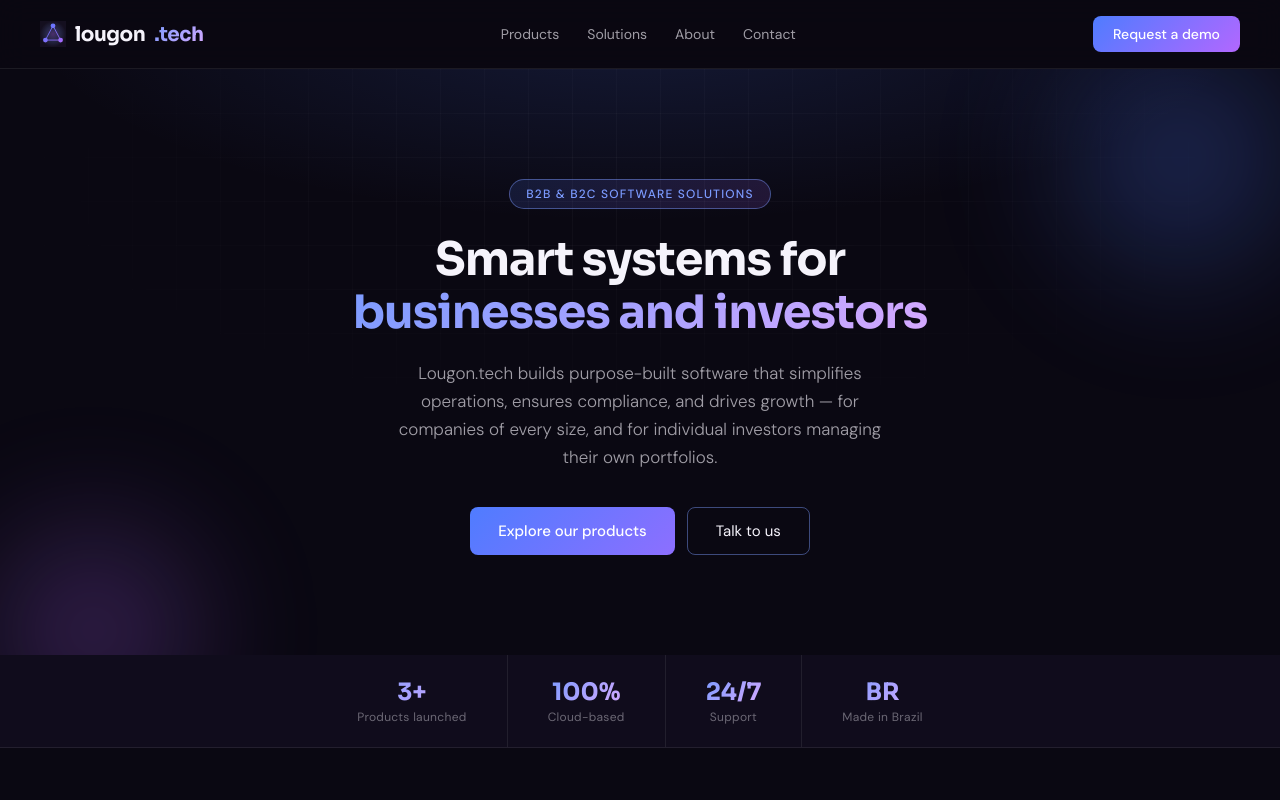
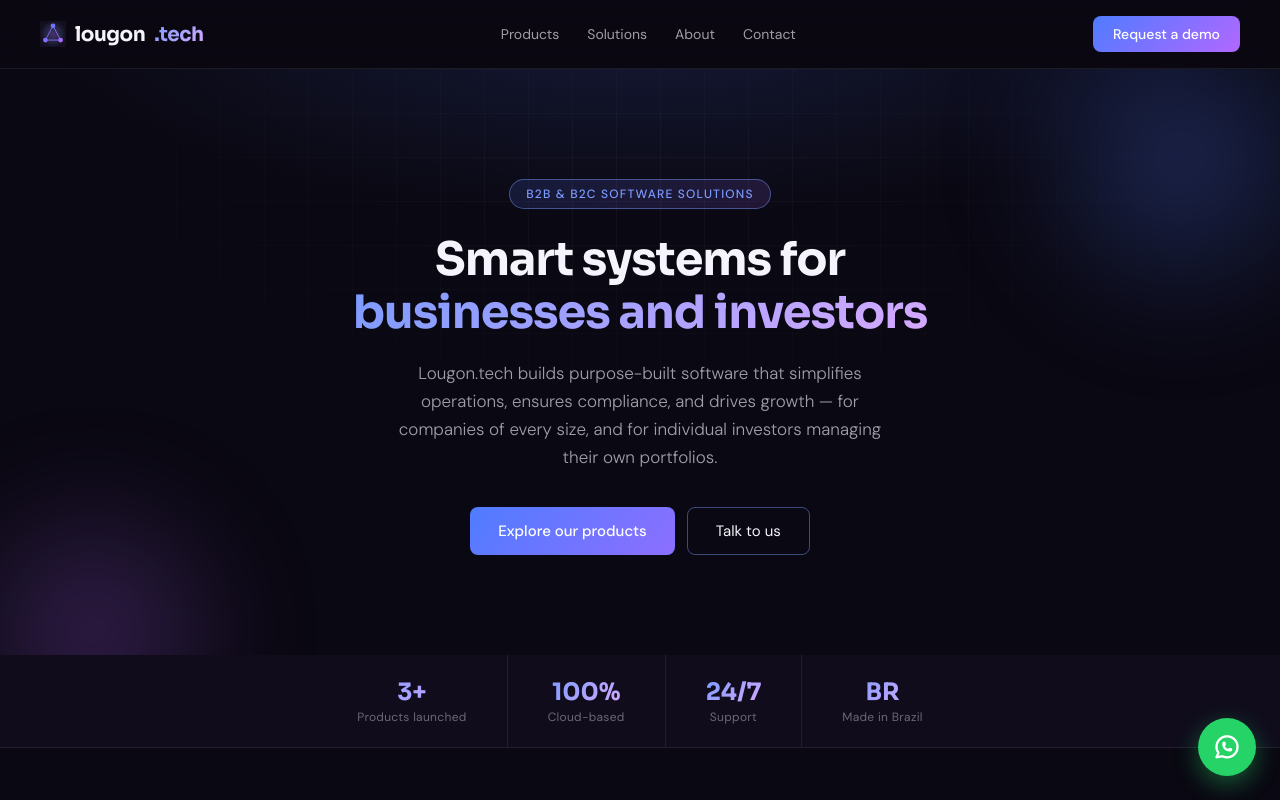
Before and after one commit to LougonVitor/lougon-tech-website, a React (Vite) app in the folder front-end/: page / in a window 1280 px wide. Shown: the top 800 px of the page. Built offline with nearby package versions, Linux system fonts and the light colour scheme.

Commit message:
feat (whatsapp): add floating WhatsApp contact button
Fixed floating action button in the bottom-right corner, linking to
the company's WhatsApp Business number with a pre-filled message.

Co-Authored-By: Claude Sonnet 5 <noreply@anthropic.com>

```diff
--- /dev/null
+++ b/front-end/src/components/whatsapp/WhatsAppButton.css
@@ -0,0 +1,48 @@
+.whatsapp-fab {
+    position: fixed;
+    bottom: 24px;
+    right: 24px;
+    width: 58px;
+    height: 58px;
+    border-radius: 50%;
+    background: var(--whatsapp);
+    display: flex;
+    align-items: center;
+    justify-content: center;
+    color: #fff;
+    font-size: 28px;
+    text-decoration: none;
+    box-shadow: 0 8px 24px rgba(37, 211, 102, 0.4);
+    z-index: 1000;
+    transition: transform 0.2s, box-shadow 0.2s;
+}
+
+.whatsapp-fab:hover {
+    transform: translateY(-3px) scale(1.05);
+    box-shadow: 0 12px 30px rgba(37, 211, 102, 0.55);
+}
+
+.whatsapp-fab-ring {
+    position: absolute;
+    inset: 0;
+    border-radius: 50%;
+    box-shadow: 0 0 0 0 rgba(37, 211, 102, 0.55);
+    animation: whatsapp-pulse 2.2s infinite;
+    pointer-events: none;
+}
+
+@keyframes whatsapp-pulse {
+    0% { box-shadow: 0 0 0 0 rgba(37, 211, 102, 0.55); }
+    70% { box-shadow: 0 0 0 16px rgba(37, 211, 102, 0); }
+    100% { box-shadow: 0 0 0 0 rgba(37, 211, 102, 0); }
+}
+
+@media (max-width: 600px) {
+    .whatsapp-fab {
+        width: 52px;
+        height: 52px;
+        bottom: 18px;
+        right: 18px;
+        font-size: 25px;
+    }
+}
--- /dev/null
+++ b/front-end/src/components/whatsapp/WhatsAppButton.tsx
@@ -0,0 +1,19 @@
+import './WhatsAppButton.css'
+
+export function WhatsAppButton() {
+    const phone = '5528999354057';
+    const message = encodeURIComponent('Olá! Vim pelo site da Lougon.tech e gostaria de saber mais.');
+
+    return (
+        <a
+            className="whatsapp-fab"
+            href={`https://wa.me/${phone}?text=${message}`}
+            target="_blank"
+            rel="noopener noreferrer"
+            aria-label="Fale conosco no WhatsApp"
+        >
+            <span className="whatsapp-fab-ring"></span>
+            <i className="ti ti-brand-whatsapp" aria-hidden="true"></i>
+        </a>
+    )
+}
--- a/front-end/src/pages/home/Home.tsx
+++ b/front-end/src/pages/home/Home.tsx
@@ -6,6 +6,7 @@ import { Products } from '../../components/products/Products'
 import { Features } from '../../components/features/Features';
 import { Contact } from '../../components/contact/Contact'
 import { Footer } from '../../components/footer/Footer';
+import { WhatsAppButton } from '../../components/whatsapp/WhatsAppButton';
 
 export function Home() {
     return(
@@ -23,6 +24,8 @@ export function Home() {
         <Contact />
 
         <Footer />
+
+        <WhatsAppButton />
     </>
     )
 }
```
